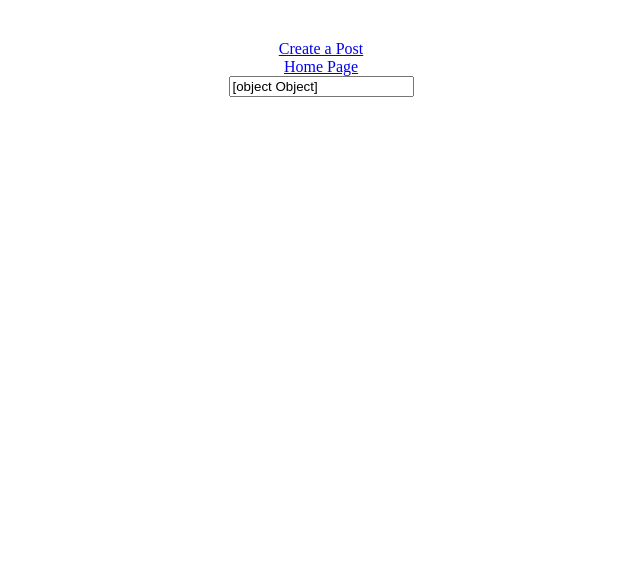
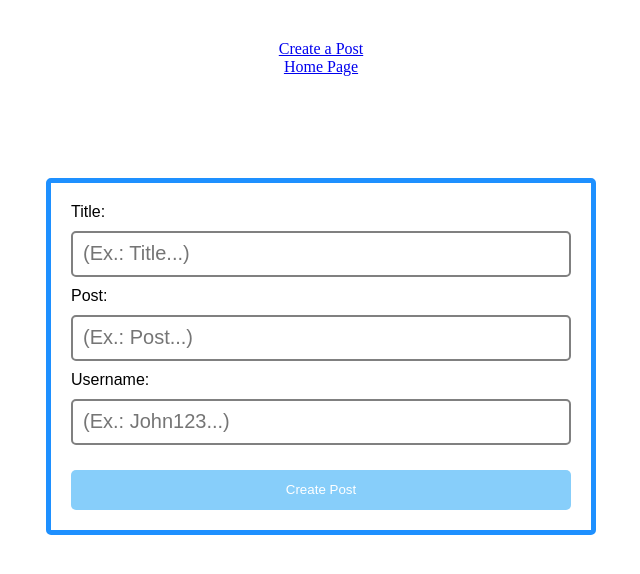
Before and after one commit to Andrlb2k1/Social_media, a React (Create React App) app in the folder client/: page /createpost in a window 1280 px wide. Shown: the top 574 px of the page, without its empty margins (319-959 px from the left). Built offline with nearby package versions, Linux system fonts and the light colour scheme.

Commit message:
form validation

```diff
--- a/client/package.json
+++ b/client/package.json
@@ -13,7 +13,8 @@
     "react-dom": "^19.2.0",
     "react-router-dom": "^7.9.6",
     "react-scripts": "5.0.1",
-    "web-vitals": "^2.1.4"
+    "web-vitals": "^2.1.4",
+    "yup": "^1.7.1"
   },
   "scripts": {
     "start": "react-scripts start",
--- a/client/src/App.css
+++ b/client/src/App.css
@@ -29,7 +29,6 @@ body {
   box-shadow: rgba(100, 100, 111, 0.2) 0px 7px 29px 0px;
   cursor: pointer;
 }
-
 .post .title {
   flex: 20%;
   border-bottom: 1px solid lightgray;
@@ -56,3 +55,53 @@ body {
   border-bottom-left-radius: 10px;
   border-bottom-right-radius: 10px;
 }
+
+/* CREATE POST PAGE CSS */
+
+.createPostPage {
+  font-family: Arial, Helvetica, sans-serif;
+  width: 100vw;
+  height: 70vh;
+  display: flex;
+  justify-content: center;
+  align-items: center;
+}
+
+.formContainer {
+  display: flex;
+  flex-direction: column;
+  justify-content: center;
+  width: 500px;
+  height: auto;
+  padding: 20px;
+  border: 5px solid dodgerblue;
+  border-radius: 5px;
+}
+
+.formContainer #inputCreatePost {
+  height: 40px;
+  margin-top: 10px;
+  margin-bottom: 10px;
+  border: 2px solid grey;
+  border-radius: 5px;
+  padding-left: 10px;
+  font-size: 20px;
+}
+
+.formContainer button {
+  margin-top: 15px;
+  height: 40px;
+  border: none;
+  background-color: lightskyblue;
+  border-radius: 5px;
+  color: white;
+}
+
+.formContainer button:hover {
+  cursor: pointer;
+  background-color: dodgerblue;
+}
+
+span {
+  color: red;
+}
--- a/client/src/pages/CreatePost.js
+++ b/client/src/pages/CreatePost.js
@@ -1,12 +1,57 @@
 import React from 'react';
 import { Formik, Form, Field, ErrorMessage } from "formik";
+import * as Yup from "yup";
+import axios from 'axios';
 
 function CreatePost() {
+    const initialValues = {
+        title: "",
+        postText: "",
+        username: ""
+    };
+
+
+    const onSubmit = (data) => {
+        axios.post("http://localhost:3001/posts", data).then((response) => {
+            console.log(response);
+        });
+    };
+
+    const validationSchema = Yup.object().shape({
+        title: Yup.string().required("You must input a title!"),
+        postText: Yup.string().required("You must input a text!"),
+        username: Yup.string().min(3).max(15).required("You must input a username!")
+    });
+
   return (
-    <div className="CreatePostPage">
-        <Formik initialValues={{}} onSubmit={{}} validationSchema={{}}>
-            <Form>
-                <Field />
+    <div className="createPostPage">
+        <Formik initialValues={initialValues} onSubmit={onSubmit} validationSchema={validationSchema}>
+            <Form className="formContainer">
+                <label htmlFor="inputCreatePost">Title: </label>
+                <ErrorMessage name="title" component="span" />
+                <Field
+                    autocomplete="off"
+                    id="inputCreatePost"
+                    name="title"
+                    placeholder="(Ex.: Title...)"
+                />
+                <label htmlFor="inputCreatePost">Post: </label>
+                <ErrorMessage name="postText" component="span" />
+                <Field
+                    autocomplete="off"
+                    id="inputCreatePost"
+                    name="postText"
+                    placeholder="(Ex.: Post...)"
+                />
+                <label htmlFor="inputCreatePost">Username: </label>
+                <ErrorMessage name="username" component="span" />
+                <Field
+                    autocomplete="off"
+                    id="inputCreatePost"
+                    name="username"
+                    placeholder="(Ex.: John123...)"
+                />
+                <button type="submit">Create Post</button>
             </Form>
         </Formik>
     </div>
```
Also changed, not shown: 2 other files (tests, documents, lock files or other folders).
